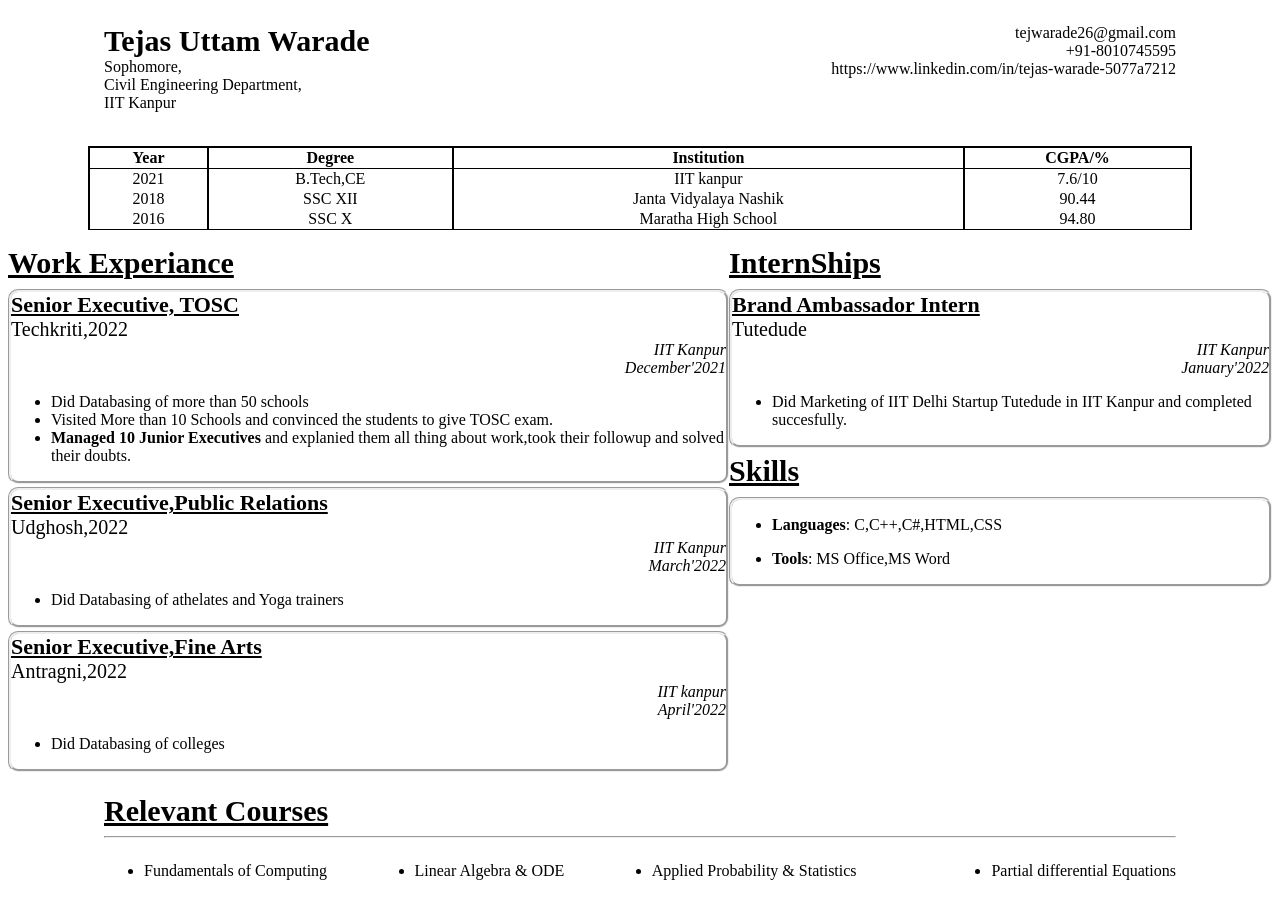
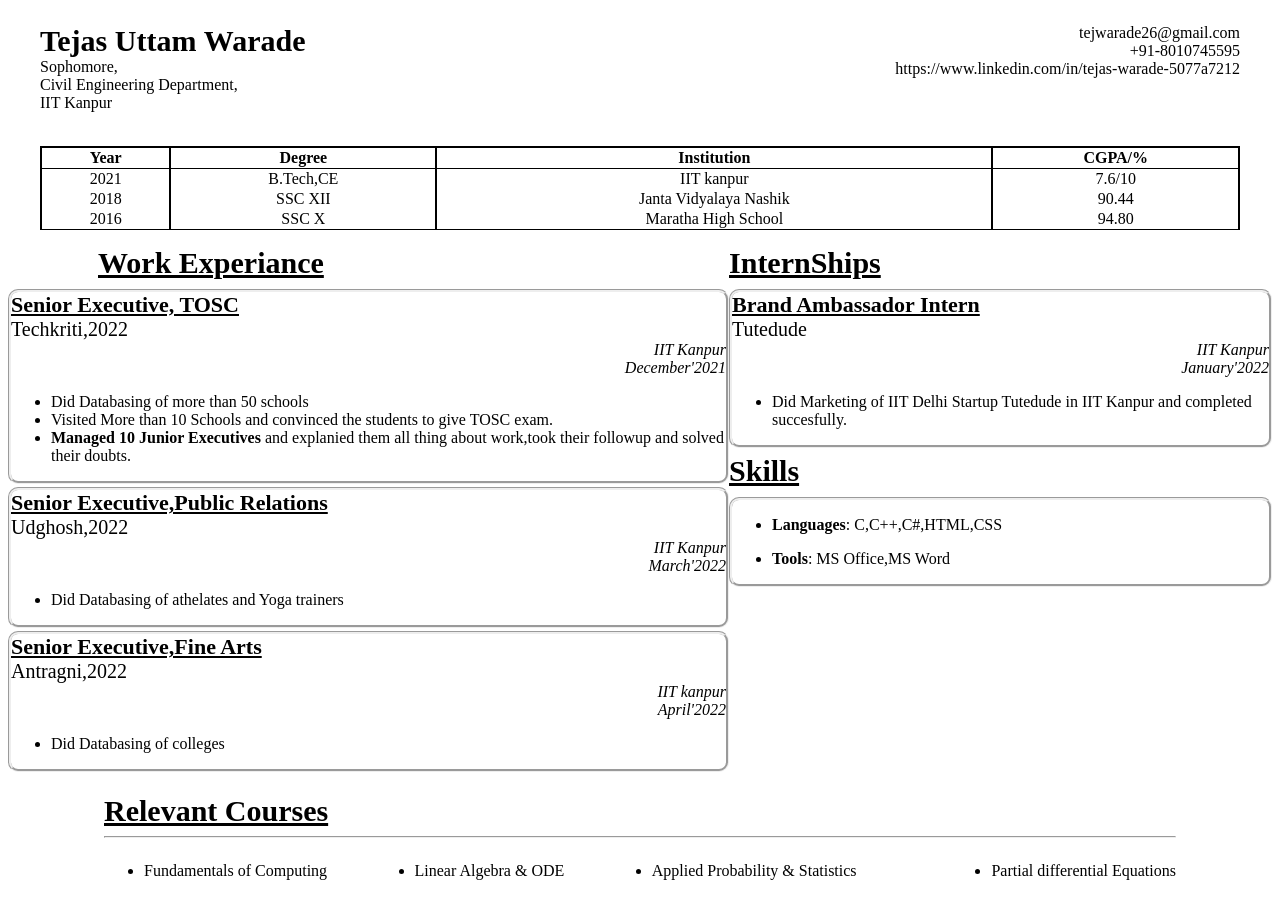
Before and after one commit to Tejasuwarade/Tejasuwarade.github.io, a plain HTML site: page index.html in a window 1280 px wide. Drawn offline with Linux system fonts and the light colour scheme.

Commit message:
changes done in padding of Name and Email section

```diff
--- a/style.css
+++ b/style.css
@@ -5,12 +5,12 @@
 }
 #resumeNameDivision {
   padding: 1em;
-  padding-left: 6em;
+  padding-left: 2em;
 }
 #resumeEmailDivision {
   text-align: right;
   padding: 1em;
-  padding-right: 6em;
+  padding-right: 2em;
 }
 #resumeNameHeadline {
   font-weight: bold;
@@ -23,8 +23,8 @@
 }
 
 #eduQuali {
-  padding-left: 5em;
-  padding-right: 5em;
+  padding-left: 2em;
+  padding-right: 2em;
   padding-bottom: 1em;
 }
 .Head {
@@ -78,6 +78,7 @@ table tbody tr td {
   font-size: 30px;
   text-decoration: underline;
   margin-bottom: 0.3em;
+  padding-left: 3em;
 }
 
 #rightdivision {
@@ -85,6 +86,7 @@ table tbody tr td {
   font-size: 30px;
   text-decoration: underline;
   padding-left: 1em;
+  padding-left: 3em;
 }
 #RelatedContent {
   font-weight: bold;
```
